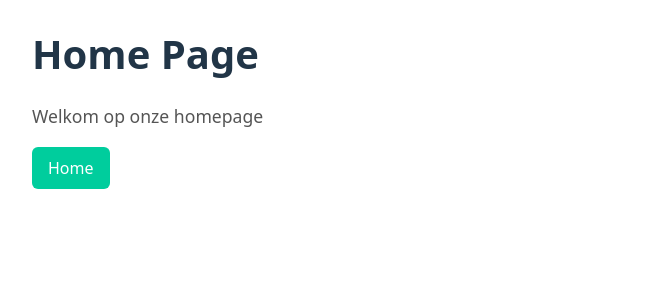
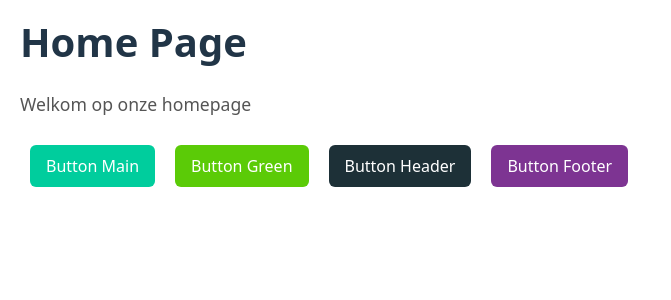
Before and after one commit to BryanBooij/TLE-3, a React (Vite) app: page / in a window 1280 px wide. Shown: the top 300 px of the page, without its empty margins (0-671 px from the left). Built offline with nearby package versions, Linux system fonts and the light colour scheme.

Commit message:
added more buttons *BUTTON NAMES ARE SUBJECT TO CHANGE*

```diff
--- a/src/Home.css
+++ b/src/Home.css
@@ -1,7 +1,7 @@
 .home-container {
   background-color: #ffffff;
   min-height: 100vh;
-  padding: 2rem;
+  padding: 20px;
   color: #213547;
 }
 
@@ -15,3 +15,7 @@
   font-size: 1.1em;
   color: #555;
 }
+
+.home-container button {
+  margin: 10px;
+}
--- a/src/Home.jsx
+++ b/src/Home.jsx
@@ -1,6 +1,9 @@
 import "./Home.css";
 import "./buttons/ButtonMain.jsx";
 import ButtonMain from "./buttons/ButtonMain.jsx";
+import ButtonGreen from "./buttons/ButtonGreen.jsx";
+import ButtonFooter from "./buttons/ButtonFooter.jsx";
+import ButtonHeader from "./buttons/ButtonHeader.jsx";
 
 function Home(){
     return (
@@ -8,7 +11,11 @@ function Home(){
             <div className="home-container">
                 <h1>Home Page</h1>
                 <p>Welkom op onze homepage</p>
-                <ButtonMain label="Home"/>
+                {/* Buttons placeholder for not to showcase */}
+                <ButtonMain label="Button Main"/>
+                <ButtonGreen label="Button Green"/>
+                <ButtonHeader label="Button Header"/>
+                <ButtonFooter label="Button Footer"/>
             </div>
         </>
     )
--- /dev/null
+++ b/src/buttons/ButtonFooter.jsx
@@ -0,0 +1,12 @@
+import React from "react";
+import "./Buttons.css";
+
+const ButtonFooter = ({ label, onClick }) => {
+    return (
+        <button className="button-footer" onClick={onClick}>
+            {label}
+        </button>
+    );
+};
+
+export default ButtonFooter;
--- /dev/null
+++ b/src/buttons/ButtonGreen.jsx
@@ -0,0 +1,12 @@
+import React from "react";
+import "./Buttons.css";
+
+const ButtonGreen = ({ label, onClick }) => {
+    return (
+        <button className="button-green" onClick={onClick}>
+            {label}
+        </button>
+    );
+};
+
+export default ButtonGreen;
--- /dev/null
+++ b/src/buttons/ButtonHeader.jsx
@@ -0,0 +1,12 @@
+import React from "react";
+import "./Buttons.css";
+
+const ButtonHeader = ({ label, onClick }) => {
+    return (
+        <button className="button-header" onClick={onClick}>
+            {label}
+        </button>
+    );
+};
+
+export default ButtonHeader;
--- a/src/buttons/ButtonMain.css
+++ /dev/null
@@ -1,20 +0,0 @@
-.button-main {
-  padding: 10px 16px;
-  font-size: 16px;
-  border-radius: 6px;
-  border: none;
-  background-color: #00CD9D;
-  color: #FFFFFF;
-  cursor: pointer;
-  transition: background-color 0.3s ease;
-}
-
-.button-main:hover:not(:disabled) {
-  background-color: #4AEACE;
-}
-
-.button-main:disabled {
-  background-color: #4AEACE;
-  cursor: not-allowed;
-  opacity: 0.6;
-}
--- a/src/buttons/ButtonMain.jsx
+++ b/src/buttons/ButtonMain.jsx
@@ -1,5 +1,5 @@
 import React from "react";
-import "./ButtonMain.css";
+import "./Buttons.css";
 
 const ButtonMain = ({ label, onClick }) => {
   return (
--- /dev/null
+++ b/src/buttons/Buttons.css
@@ -0,0 +1,90 @@
+/* Main button */
+.button-main {
+  padding: 10px 16px;
+  font-size: 16px;
+  border-radius: 6px;
+  border: none;
+  background-color: #00CD9D;
+  color: #FFFFFF;
+  cursor: pointer;
+  transition: background-color 0.3s ease;
+}
+
+.button-main:hover:not(:disabled) {
+  background-color: #4AEACE;
+}
+
+.button-main:disabled {
+  background-color: #4AEACE;
+  cursor: not-allowed;
+  opacity: 0.6;
+}
+
+/* Green Button */
+
+.button-green {
+    padding: 10px 16px;
+    font-size: 16px;
+    border-radius: 6px;
+    border: none;
+    background-color: #5BCB07;
+    color: #FFFFFF;
+    cursor: pointer;
+    transition: background-color 0.3s ease;
+}
+
+.button-green:hover:not(:disabled) {
+    background-color: #7BDE3B;
+}
+
+.button-green:disabled {
+    background-color: #7BDE3B;
+    cursor: not-allowed;
+    opacity: 0.6;
+}
+
+/* Footer button */
+
+.button-footer {
+    padding: 10px 16px;
+    font-size: 16px;
+    border-radius: 6px;
+    border: none;
+    background-color: #7d3492;
+    color: #FFFFFF;
+    cursor: pointer;
+    transition: background-color 0.3s ease;
+}
+
+.button-footer:hover:not(:disabled) {
+    background-color: #cb6ce6;
+}
+
+.button-footer:disabled {
+    background-color: #cb6ce6;
+    cursor: not-allowed;
+    opacity: 0.6;
+}
+
+/* Header Button */
+
+.button-header {
+    padding: 10px 16px;
+    font-size: 16px;
+    border-radius: 6px;
+    border: none;
+    background-color: #1D3037;
+    color: #FFFFFF;
+    cursor: pointer;
+    transition: background-color 0.3s ease;
+}
+
+.button-header:hover:not(:disabled) {
+    background-color: #59646A;
+}
+
+.button-header:disabled {
+    background-color: #59646A;
+    cursor: not-allowed;
+    opacity: 0.6;
+}
```
